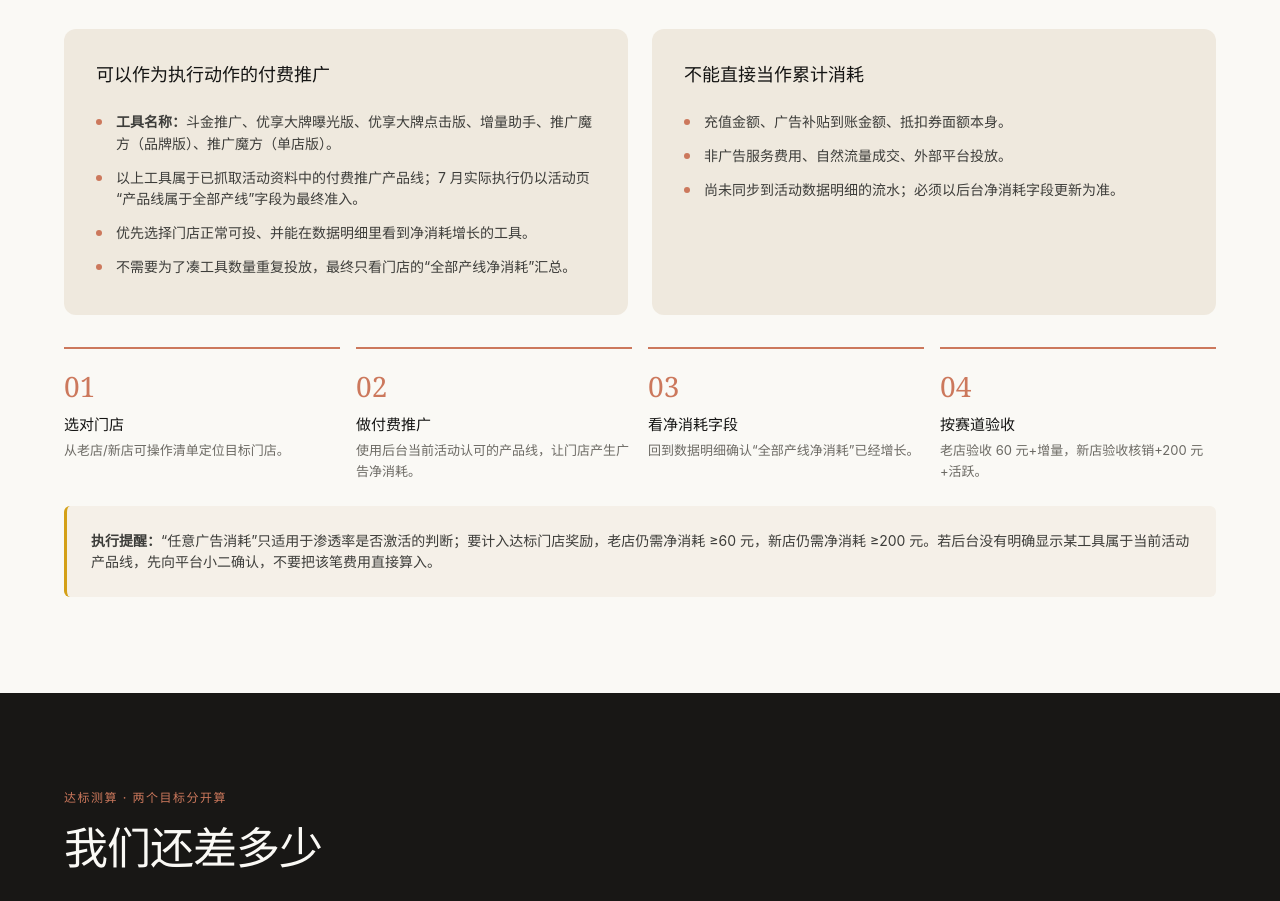
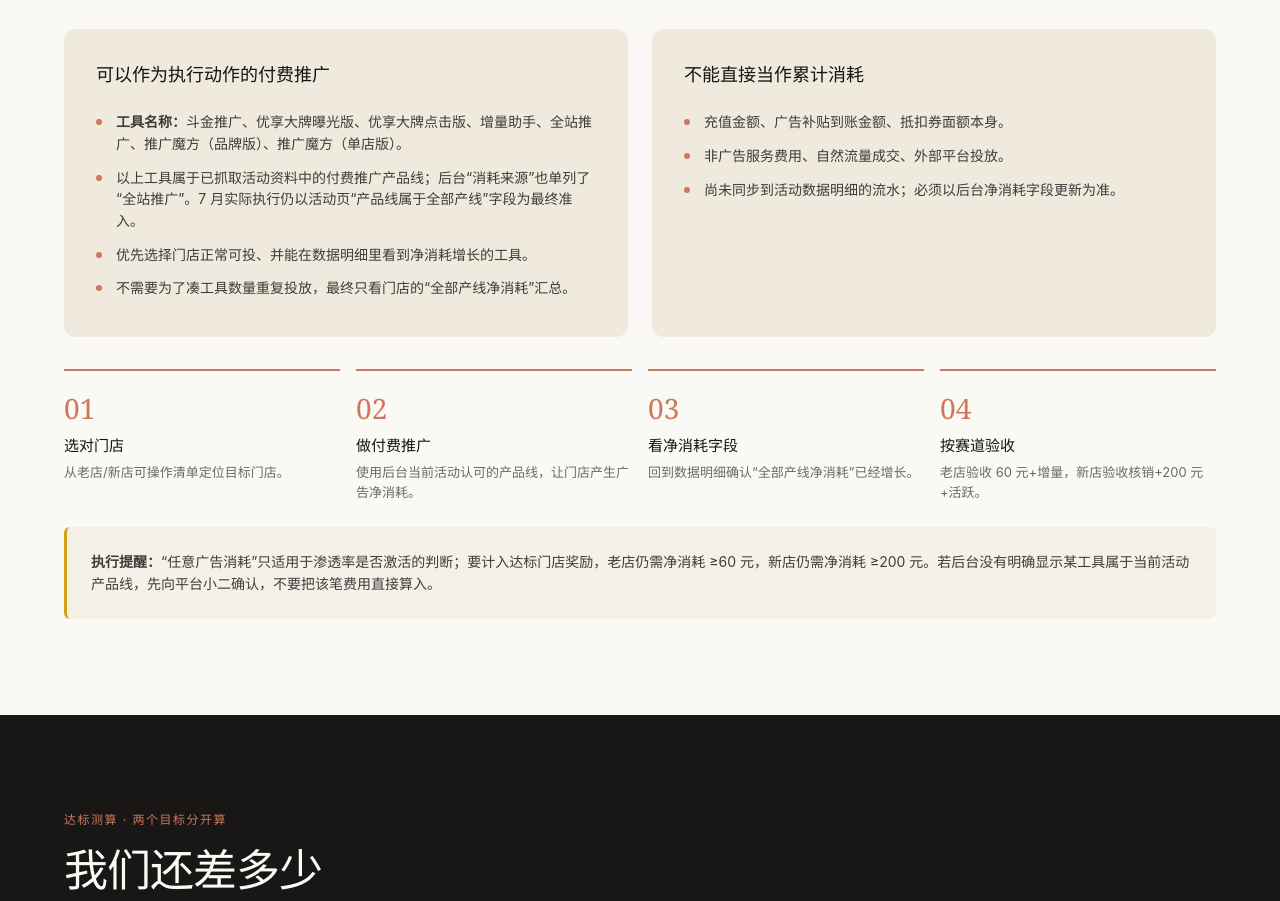
Before and after one commit to christescuobermeyer-max/7yueshengzhangjihua, a plain HTML site: page 7月生长计划.html in a window 1280 px wide. Shown: the part 6383-7284 px from the top of the page. Drawn offline with Linux system fonts and the light colour scheme.

Commit message:
Include full-site promotion tool

```diff
--- a/7月生长计划.html
+++ b/7月生长计划.html
@@ -415,8 +415,8 @@ h2.sec{font-size:44px;line-height:1.1;letter-spacing:-1px;margin-bottom:var(--sp
     <div class="scope-card">
       <h3>可以作为执行动作的付费推广</h3>
       <ul>
-        <li><b>工具名称：</b>斗金推广、优享大牌曝光版、优享大牌点击版、增量助手、推广魔方（品牌版）、推广魔方（单店版）。</li>
-        <li>以上工具属于已抓取活动资料中的付费推广产品线；7 月实际执行仍以活动页“产品线属于全部产线”字段为最终准入。</li>
+        <li><b>工具名称：</b>斗金推广、优享大牌曝光版、优享大牌点击版、增量助手、全站推广、推广魔方（品牌版）、推广魔方（单店版）。</li>
+        <li>以上工具属于已抓取活动资料中的付费推广产品线；后台“消耗来源”也单列了“全站推广”。7 月实际执行仍以活动页“产品线属于全部产线”字段为最终准入。</li>
         <li>优先选择门店正常可投、并能在数据明细里看到净消耗增长的工具。</li>
         <li>不需要为了凑工具数量重复投放，最终只看门店的“全部产线净消耗”汇总。</li>
       </ul>
```
Also changed, not shown: index.html (+2 -2 lines).
